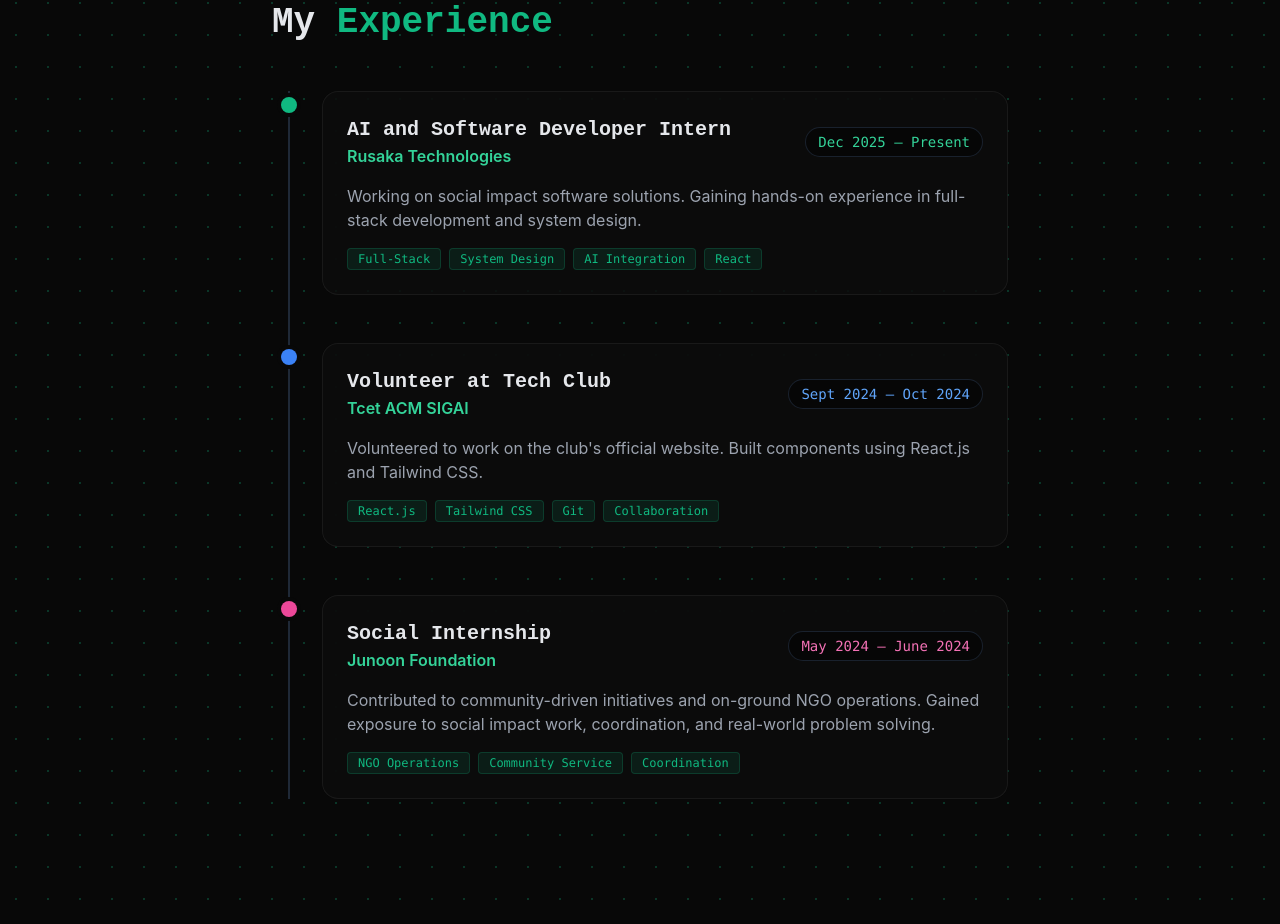
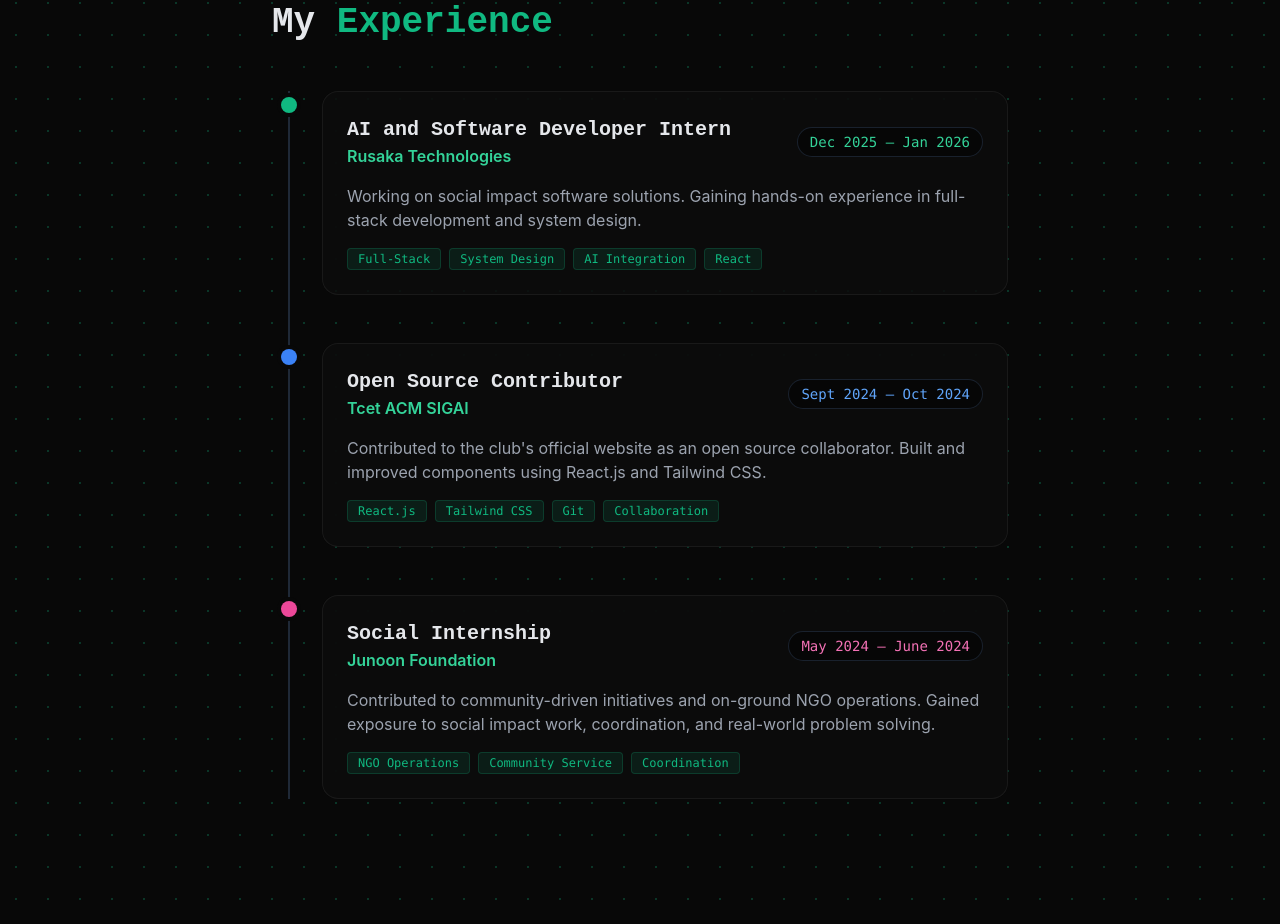
Before and after one commit to vishank020/portfolio-website, a React (Create React App) app in the folder profile/: page /#/ in a window 1280 px wide. Shown: the part 1933-2857 px from the top of the page. Built offline with nearby package versions, Linux system fonts and the light colour scheme.

Commit message:
Update experience details in Experience.jsx

```diff
--- a/profile/src/pages/Experience.jsx
+++ b/profile/src/pages/Experience.jsx
@@ -6,19 +6,19 @@
     {
       title: "AI and Software Developer Intern",
       company: "Rusaka Technologies",
-      date: "Dec 2025 – Present",
+      date: "Dec 2025 – Jan 2026",
       color: "bg-emerald-500",
       textColor: "text-emerald-600 dark:text-emerald-400",
       desc: "Working on social impact software solutions. Gaining hands-on experience in full-stack development and system design.",
       tags: ["Full-Stack", "System Design", "AI Integration", "React"]
     },
     {
-      title: "Volunteer at Tech Club",
+      title: "Open Source Contributor",
       company: "Tcet ACM SIGAI",
       date: "Sept 2024 – Oct 2024",
       color: "bg-blue-500",
       textColor: "text-blue-600 dark:text-blue-400",
-      desc: "Volunteered to work on the club's official website. Built components using React.js and Tailwind CSS.",
+      desc: "Contributed to the club's official website as an open source collaborator. Built and improved components using React.js and Tailwind CSS.",
       tags: ["React.js", "Tailwind CSS", "Git", "Collaboration"]
     },
     {
```
